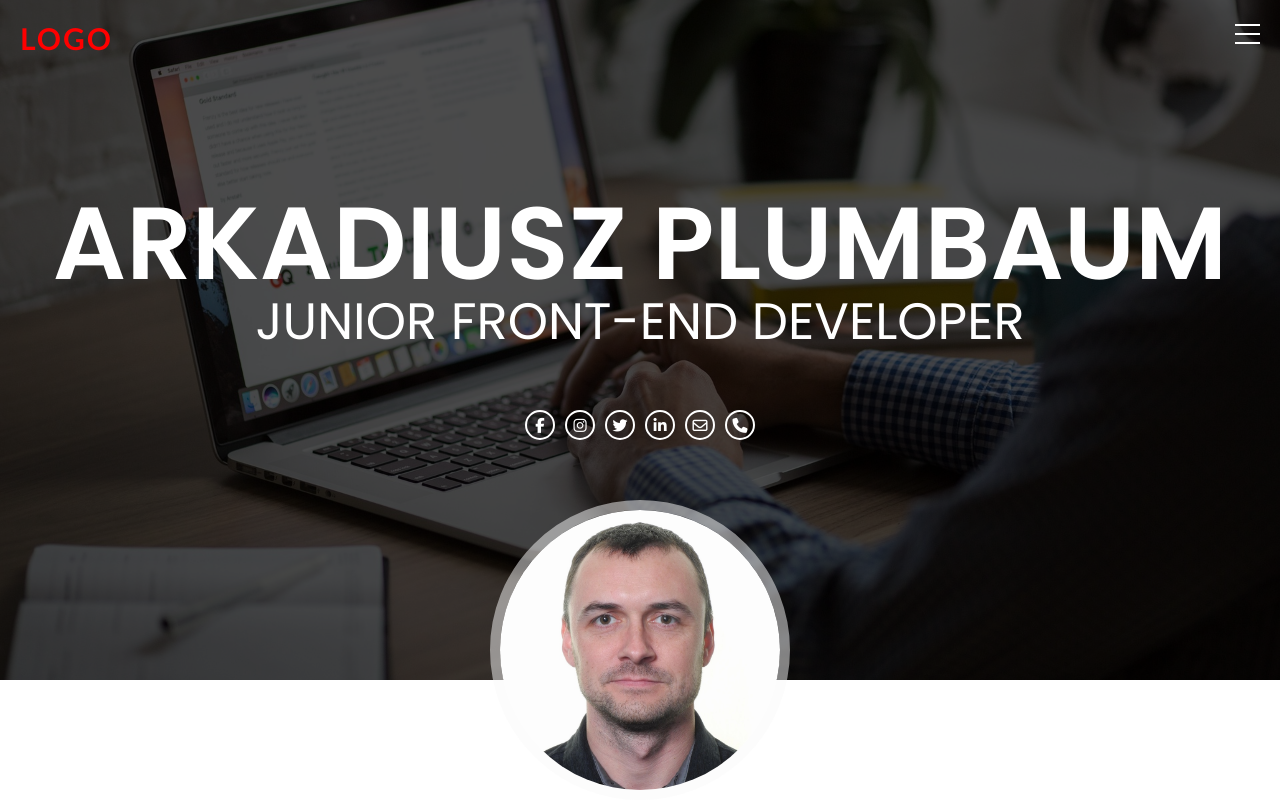
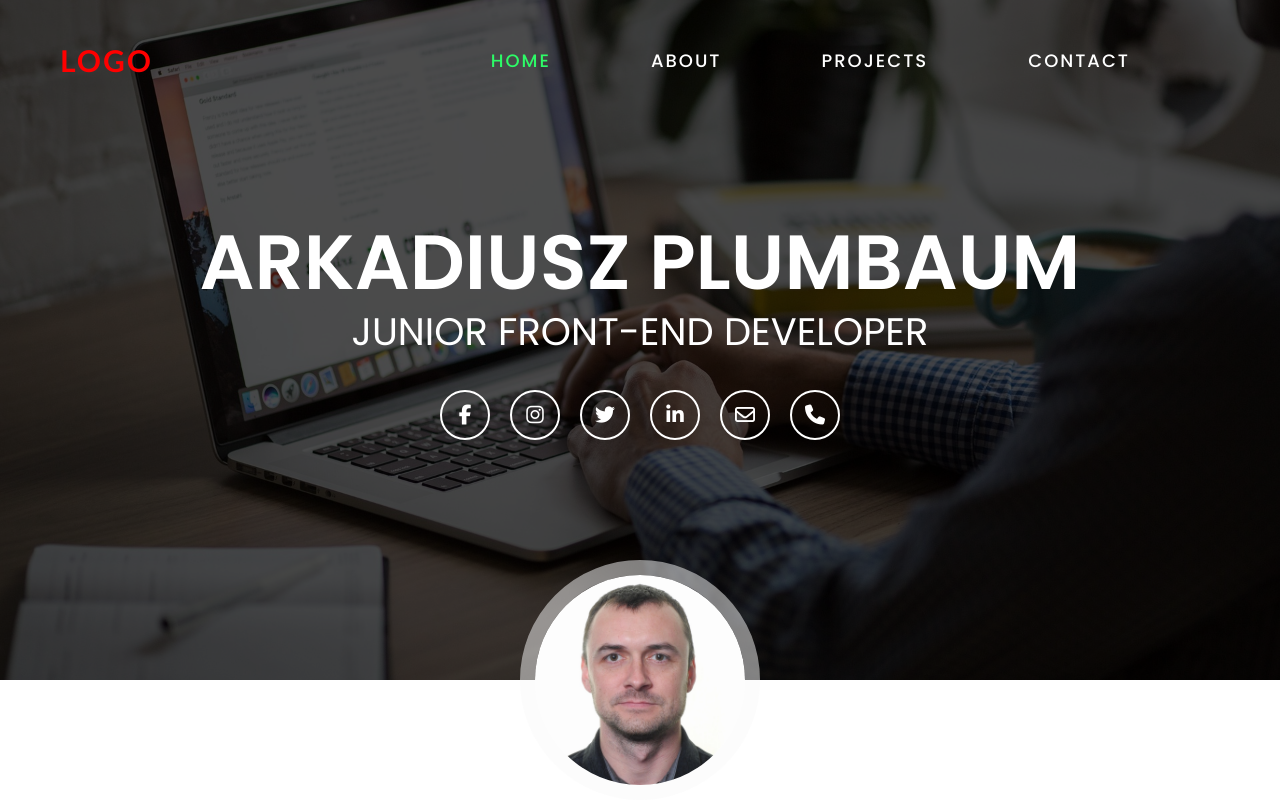
Before and after one commit to arekpl28/portfolio, a React (Create React App) app: page / in a window 1280 px wide. Shown: the top 800 px of the page. Built offline with nearby package versions, Linux system fonts and the light colour scheme.

Commit message:
Add Media query for header and nav

```diff
--- a/src/components/Logo.css.js
+++ b/src/components/Logo.css.js
@@ -1,5 +1,6 @@
 import { NavLink } from "react-router-dom";
 import styled from "styled-components";
+import { device } from "../utils/variables";
 
 export const Logo = styled(NavLink)`
   font-size: 3rem;
@@ -10,4 +11,7 @@ export const Logo = styled(NavLink)`
   text-transform: uppercase;
   cursor: pointer;
   transition: 0.6s;
+  @media screen and ${device.desktopM} {
+    font-size: 6rem;
+  }
 `;
--- a/src/components/Navigation.css.js
+++ b/src/components/Navigation.css.js
@@ -1,5 +1,6 @@
 import styled from "styled-components";
 import { Logo } from "./Logo.css";
+import { device } from "../utils/variables";
 
 export const Line = styled.div``;
 
@@ -28,8 +29,10 @@ export const Burger = styled.div`
       transform: rotate(45deg);
     }
   }
+  @media screen and ${device.tablet} {
+    display: none;
+  }
 `;
-
 export const Nav = styled.nav`
   display: flex;
   position: fixed;
@@ -47,10 +50,46 @@ export const Nav = styled.nav`
     padding: 10px 20px;
     background-color: ${({ theme }) => theme.colors.bgcNav};
     box-shadow: 0 10px 6px -6px rgba(0, 0, 0, 0.2);
-    & ul {
-      top: 50px;
-      height: calc(100vh - 50px);
-      padding-top: 30px;
+    @media screen and ${device.laptopM} {
+      padding: 10px 40px;
+    }
+    @media screen and ${device.laptopL} {
+      padding: 10px 60px;
+    }
+    @media screen and ${device.desktop} {
+      padding: 30px 80px;
+    }
+    @media screen and ${device.desktopM} {
+      padding: 40px 90px;
+    }
+    @media screen and ${device.tablet} {
+      ul li a {
+        color: rgb(30, 30, 30);
+        font-size: 1.6rem;
+        &:hover {
+          color: green;
+        }
+        &.active {
+          color: red;
+        }
+      }
+    }
+    @media screen and ${device.desktop} {
+      ul li a {
+        font-size: 2rem;
+      }
+    }
+    @media screen and ${device.desktopM} {
+      ul li a {
+        font-size: 3rem;
+      }
+    }
+    @media screen and (max-width: 767) {
+      & ul {
+        top: 50px;
+        height: calc(100vh - 50px);
+        padding-top: 30px;
+      }
     }
     & ${Burger} ${Line} {
       width: 20px;
@@ -72,14 +111,24 @@ export const Nav = styled.nav`
     }
     & ${Logo} {
       font-size: 2rem;
+      @media screen and ${device.desktopM} {
+        font-size: 4rem;
+      }
     }
   }
+  @media screen and ${device.mobileS} {
+    padding: 20px 30px;
+  }
+  @media screen and ${device.tablet} {
+    display: flex;
+    position: fixed;
+    padding: 60px;
+  }
+  @media screen and ${device.laptopL} {
+    padding: 60px 100px;
+  }
 `;
-
 export const NavUl = styled.ul`
-  // display: flex;
-  // justify-content: center;
-  // align-items: center;
   position: absolute;
   display: grid;
   grid-template-columns: 1fr;
@@ -97,4 +146,18 @@ export const NavUl = styled.ul`
     transition: 0.6s;
     transform: translateX(0);
   }
+  @media screen and ${device.tablet} {
+    display: flex;
+    transform: translateX(0%);
+    justify-content: center;
+    align-items: center;
+    background-color: transparent;
+    height: 100%;
+    width: unset;
+    padding-top: unset;
+    padding-right: 50px;
+  }
+  @media screen and ${device.laptopM} {
+    padding-right: 100px;
+  }
 `;
--- a/src/components/NavigationListItem.css.js
+++ b/src/components/NavigationListItem.css.js
@@ -1,5 +1,6 @@
 import styled, { keyframes } from "styled-components";
 import { NavLink } from "react-router-dom";
+import { device } from "../utils/variables";
 
 const navLinkFade = keyframes`
   from {
@@ -11,7 +12,6 @@ const navLinkFade = keyframes`
     transform: translateX(0px);
   }
 `;
-
 export const NavItem = styled.li`
   display: grid;
   width: 100%;
@@ -30,8 +30,19 @@ export const NavItem = styled.li`
   &.navLinkFade:nth-child(4) a {
     animation: ${navLinkFade} 1.25s ease;
   }
+  @media screen and ${device.tablet} {
+    animation: none;
+    border-bottom: none;
+    display: block;
+    align-content: unset;
+  }
+  @media screen and ${device.laptopM} {
+    padding: 0 15px;
+  }
+  @media screen and ${device.laptopM} {
+    padding: 0 35px;
+  }
 `;
-
 export const NavItemLink = styled(NavLink)`
   dispaly: block;
   width: 100%;
@@ -45,15 +56,22 @@ export const NavItemLink = styled(NavLink)`
   &.active {
     color: ${({ theme }) => theme.colors.green};
   }
-  // @media (min-width: 768px) {
-  //   margin: 0 15px;
-  //   color: white;
-  //   transition: 0.3s;
-  //   &:hover {
-  //     color: red;
-  //   }
-  //   &.active {
-  //     color: ${({ theme }) => theme.colors.green};
-  //   }
-  // }
+  @media screen and ${device.tablet} {
+    margin: 0 15px;
+    font-size: 1.8rem;
+    color: white;
+    transition: 0.3s;
+    &:hover {
+      color: red;
+    }
+    &.active {
+      color: ${({ theme }) => theme.colors.green};
+    }
+  }
+  @media screen and ${device.desktop} {
+    font-size: 2.3rem;
+  }
+  @media screen and ${device.desktopM} {
+    font-size: 3rem;
+  }
 `;
--- a/src/components/SocialMedia.css.js
+++ b/src/components/SocialMedia.css.js
@@ -1,4 +1,5 @@
 import styled from "styled-components";
+import { device } from "../utils/variables";
 
 export const SocialIcons = styled.a`
   display: inline-block;
@@ -12,7 +13,7 @@ export const SocialIcons = styled.a`
     height: 100%;
     font-size: 1.5rem;
     place-content: center;
-    border: 2px solid;
+    border: 1px solid;
     border-radius: 50%;
     transition: 0.3s;
     color: white;
@@ -22,4 +23,82 @@ export const SocialIcons = styled.a`
       box-shadow: 0px 0px 10px ${({ theme }) => theme.colors.green};
     }
   }
+  @media screen and ${device.mobileL} {
+    width: 35px;
+    height: 35px;
+    i {
+      font-size: 1.8rem;
+    }
+  }
+  @media screen and ${device.surface} {
+    width: 45px;
+    height: 45px;
+    i {
+      font-size: 2rem;
+      border: 2px solid;
+    }
+  }
+  @media screen and ${device.tablet} {
+    width: 60px;
+    height: 60px;
+    margin: 0 10px;
+    i {
+      font-size: 2.5rem;
+    }
+  }
+  @media screen and ${device.laptop} and (orientation: portrait) {
+    width: 80px;
+    height: 80px;
+    margin: 0 15px;
+    i {
+      font-size: 3rem;
+    }
+  }
+  @media screen and ${device.mobileL} and (orientation: landscape) {
+    width: 25px;
+    height: 25px;
+    margin: 0px 5px;
+    i {
+      font-size: 1.2rem;
+    }
+  }
+  @media screen and ${device.surface} and (orientation: landscape) {
+    width: 30px;
+    height: 30px;
+    i {
+      font-size: 1.4rem;
+      border: 1px solid;
+    }
+  }
+  @media screen and ${device.laptop} and (orientation: landscape) {
+    width: 40px;
+    height: 40px;
+    margin: 0px 10px;
+    i {
+      font-size: 1.8rem;
+      border: 2px solid;
+    }
+  }
+  @media screen and ${device.laptopM} {
+    width: 50px;
+    height: 50px;
+    i {
+      font-size: 2rem;
+    }
+  }
+  @media screen and ${device.desktop} {
+    width: 70px;
+    height: 70px;
+    i {
+      font-size: 3rem;
+    }
+  }
+  @media screen and ${device.desktopM} {
+    width: 100px;
+    height: 100px;
+    margin: 0 25px;
+    i {
+      font-size: 4rem;
+    }
+  }
 `;
--- a/src/components/content/ContactPage.css.js
+++ b/src/components/content/ContactPage.css.js
@@ -2,34 +2,29 @@ import styled from "styled-components";
 
 export const Wrapper = styled.div`
   display: grid;
-  grid-template-row: 1fr 1fr;
+  // grid-template-row: 1fr 1fr;
   width: 100%;
-  padding-top: 20px;
   background-color: #f8f9fa;
 `;
-
 export const WrapperInfo = styled.div`
   display: grid;
   width: 100%;
   // grid-template-columns: repeat(auto-fit, minmax(100px, 200px));
   justify-content: space-around;
   background-color: white;
-  padding: 15px;
+  padding: 15px 15px 0 15px;
 `;
-
 export const DivInfo = styled.div`
   display: grid;
   grid-template-columns: auto 1fr;
   width: 100%;
   height: 80px;
 `;
-
 export const Icon = styled.i`
   font-size: 2rem;
   padding-top: 5px;
   color: green;
 `;
-
 export const DviMedia = styled.div`
   padding-left: 10px;
 `;
@@ -39,36 +34,29 @@ export const H5Title = styled.h5`
 export const Description = styled.p`
   font-size: 1.4rem;
 `;
-
 export const Section = styled.div`
   display: grid;
   // grid-template-columns: repeat(auto-fit, minmax(300px, 1fr));
   grid-template-rows: 50vh 1fr;
-  justify-content: space-around;
   width: 100%;
-  // height: 80vh;
 `;
 export const DivContentWrapper = styled.div`
   width: 100%;
   height: 100%;
 `;
-
 export const Map = styled.iframe`
   width: 100%;
   height: 100%;
   border: none;
   // padding: 20px 40px;
 `;
-
 export const Contact = styled.div`
   max-width: 600px;
   align-content: center;
 `;
-
 export const Form = styled.form`
-  padding: 40px;
+  padding: 20px;
 `;
-
 export const Div = styled.div`
   display: grid;
   grid-template-columns: 1fr 30px;
@@ -81,7 +69,6 @@ export const Div = styled.div`
     align-self: center;
   }
 `;
-
 export const Input = styled.input`
   height: 50px;
   font-size: 1.5rem;
@@ -89,7 +76,6 @@ export const Input = styled.input`
   background-color: transparent;
   outline: none;
 `;
-
 export const TextArea = styled.textarea`
   font-family: "Poppins", sans-serif;
   min-height: 100px;
@@ -100,13 +86,11 @@ export const TextArea = styled.textarea`
   resize: none;
   border: none;
 `;
-
 export const DivTextArea = styled(Div)`
   i {
     align-self: flex-start;
   }
 `;
-
 export const Button = styled.button`
   font-family: "Poppins", sans-serif;
   margin-top: 30px;
--- a/src/components/header/home/HomeContentHeader.css.js
+++ b/src/components/header/home/HomeContentHeader.css.js
@@ -1,4 +1,5 @@
 import styled from "styled-components";
+import { device } from "../../../utils/variables";
 
 export const Wrapper = styled.div`
   position: absolute;
@@ -11,7 +12,6 @@ export const Wrapper = styled.div`
   text-align: center;
   background-color: rgba(0, 0, 0, 0.7);
 `;
-
 export const Name = styled.h1`
   position: absolute;
   width: 100%;
@@ -20,8 +20,16 @@ export const Name = styled.h1`
   font-size: 8vw;
   padding: 0 10px;
   font-weight: 600;
+  @media screen and ${device.laptopM} and (orientation: portrait) {
+    font-size: 6vw;
+  }
+  @media screen and ${device.mobileL} and (orientation: landscape) {
+    font-size: 6vw;
+  }
+  @media screen and ${device.tablet} {
+    border-width: 15px;
+  }
 `;
-
 export const Profession = styled.p`
   position: absolute;
   width: 100%;
@@ -29,17 +37,22 @@ export const Profession = styled.p`
   left: 0%;
   font-size: 4vw;
   font-weight: 200;
+  @media screen and ${device.laptopM} {
+    font-size: 3vw;
+  }
+  @media screen and ${device.mobileL} and (orientation: landscape) {
+    font-size: 3vw;
+  }
 `;
 export const DivMedia = styled.div`
   position: absolute;
   width: 100%;
   bottom: 30vh;
 `;
-
 export const DivProfileImg = styled.div`
   position: absolute;
-  max-width: 300px;
-  max-height: 300px;
+  width: 30vh;
+  height: 30vh;
   bottom: 0;
   left: 50%;
   transform: translate(-50%, 15vh);
@@ -49,4 +62,29 @@ export const DivProfileImg = styled.div`
   img {
     width: 100%;
   }
+  @media screen and ${device.tablet} and (orientation: portrait) {
+    border-width: 15px;
+  }
+  @media screen and ${device.laptop} and (orientation: portrait) {
+    border-width: 20px;
+  }
+  @media screen and (orientation: landscape) {
+    width: 30vh;
+    height: 30vh;
+    border-width: 8px;
+  }
+  @media screen and ${device.laptop} and (orientation: landscape) {
+    border-width: 10px;
+  }
+  @media screen and ${device.laptopM} and (orientation: landscape) {
+    border-width: 15px;
+  }
+  @media screen and ${device.desktop} and (orientation: landscape) {
+    border-width: 20px;
+  }
+  @media screen and ${device.desktopM} and (orientation: landscape) {
+    width: 550px;
+    height: 550px;
+    border-width: 25px;
+  }
 `;
--- a/src/utils/variables.js
+++ b/src/utils/variables.js
@@ -1,22 +1,30 @@
 const size = {
+  fold: "279px",
   mobileS: "320px",
-  mobileM: "375px",
-  mobileL: "425px",
-  tablet: "768px",
+  mobileM: "360px",
+  mobileL: "410px",
+  surface: "539px",
+  tablet: "767px",
   laptop: "1024px",
+  laptopM: "1279px",
   laptopL: "1440px",
-  desktop: "2560px",
+  desktop: "1920px",
+  desktopM: "2560px",
 };
-
+// and (orientation: portrait);
+// and (orientation: landscape);
 export const device = {
+  fold: `(min-width: ${size.fold})`,
   mobileS: `(min-width: ${size.mobileS})`,
   mobileM: `(min-width: ${size.mobileM})`,
   mobileL: `(min-width: ${size.mobileL})`,
+  surface: `(min-width: ${size.surface})`,
   tablet: `(min-width: ${size.tablet})`,
   laptop: `(min-width: ${size.laptop})`,
+  laptopM: `(min-width: ${size.laptopM})`,
   laptopL: `(min-width: ${size.laptopL})`,
   desktop: `(min-width: ${size.desktop})`,
-  desktopL: `(min-width: ${size.desktop})`,
+  desktopM: `(min-width: ${size.desktopM})`,
 };
 
 // const XXL = "3840 x 2160";
```
